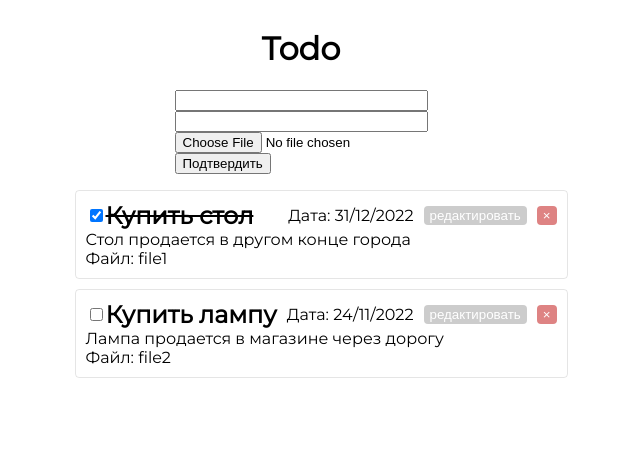
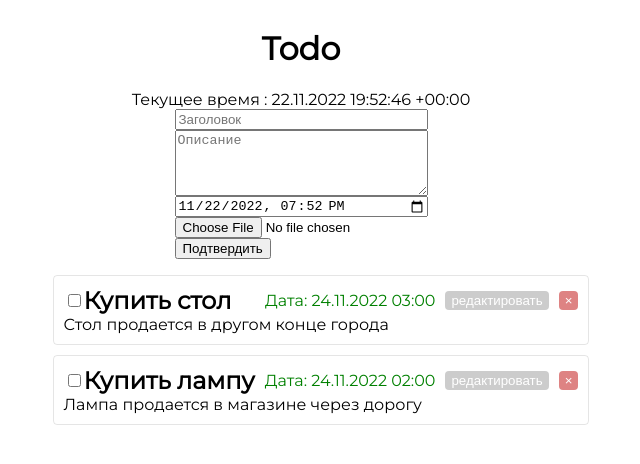
Before and after one commit to developer-miracle/frontend, a React (Create React App) app: page / in a window 1280 px wide. Shown: the top 464 px of the page, without its empty margins (339-979 px from the left). Built offline with nearby package versions, Linux system fonts and the light colour scheme.

Commit message:
add AddTodo

```diff
--- /dev/null
+++ b/src/components/AddTodo.tsx
@@ -0,0 +1,58 @@
+import React, { FormHTMLAttributes, useContext, useState } from "react";
+import dayjs, { Dayjs } from 'dayjs'
+import Context from '../context'
+import { AppContextInterface } from "../models";
+
+
+const styles = {
+    inputContainer: {
+        display: 'flex',
+        flexDirection: 'column'
+    },
+    formContainer: {
+
+    }
+}
+
+const AddTodo = () => {
+    const [title, setTitle] = useState('');
+    const [description, setDescription] = useState('');
+    const [date, setDate] = useState(dayjs)
+    const [file, setFile] = useState<File | null>();
+    const appendTodo = useContext<AppContextInterface | null>(Context)?.appendTodo
+    function submitForm(event: React.FormEvent) {
+        event.preventDefault()
+        if (appendTodo) appendTodo(
+            title,
+            description,
+            date,
+            file as File
+        )
+        setTitle('')
+        setDescription('')
+        setDate(dayjs())
+        setFile(null)
+    }
+
+    // useEffect(() => {
+    //     console.log(file)
+    //     setImg(<img src={file?.name as string} />)
+    // }, [file])
+
+    return (
+        <form onSubmit={submitForm} style={styles.formContainer}>
+            <div style={styles.inputContainer as React.CSSProperties}>
+                <input value={title} onChange={event => setTitle(event.target.value)} name="title" type="text" placeholder="Заголовок" />
+                <textarea value={description} onChange={event => setDescription(event.target.value)} name="description" placeholder="Описание" rows={4} />
+                <input value={date.format('YYYY-MM-DDTHH:mm')} onChange={event => {
+                    console.log(event.target.value)
+                    setDate(dayjs(event.target.value))
+                }} name="date" type="datetime-local" />
+                <input name="file" type="file" onChange={event => setFile(event.currentTarget.files?.item(0))} />
+            </div>
+            <button type="submit">Подтвердить</button>
+        </form>
+    )
+}
+
+export default AddTodo
--- a/src/components/Todo.tsx
+++ b/src/components/Todo.tsx
@@ -2,6 +2,11 @@ import React, { useEffect, useState } from 'react'
 import TodoList from './TodoList'
 import { todos } from '../todos'
 import Context from '../context'
+import dayjs, { Dayjs } from 'dayjs'
+import AddTodo from './AddTodo'
+import utc from 'dayjs/plugin/utc'
+import 'dayjs/locale/ru'
+
 
 const styles = {
     root: {
@@ -9,27 +14,14 @@ const styles = {
         flexDirection: 'column',
         justifyContent: 'center',
         alignItems: 'center'
-    },
-    inputContainer: {
-        display: 'flex',
-        flexDirection: 'column'
-    },
-    formContainer: {
-
     }
 }
 
-function submitForm(event: React.FormEvent) {
-    event.preventDefault()
-    console.log('event')
-}
-
-
-
 function Todo() {
+    dayjs.extend(utc)
+    dayjs.locale('ru')
     const [todoState, setTodoState] = useState(todos)
-    const [file, setFile] = useState<File | null>();
-    const [img, setImg] = useState(<></>);
+    const [dateTime, setDateTime] = useState<dayjs.Dayjs>(dayjs)
 
     function changeCompleted(id: Number): void {
         setTodoState(todoState.map(todo => {
@@ -40,33 +32,41 @@ function Todo() {
         }))
     }
 
-    // useEffect(() => {
-    //     console.log(file)
-    //     setImg(<img src={file?.name as string} />)
-    // }, [file])
+    function appendTodo(title: string, description: string, date: dayjs.Dayjs, file: File) {
+        let id = todoState.length ? todoState[todoState.length - 1].id as number + 1 : 1
+        setTodoState(todoState.concat([{
+            id: id,
+            completed: false,
+            title,
+            description,
+            date,
+            file
+        }]))
+    }
 
     function deleteTodo(id: Number) {
         setTodoState(todoState.filter(todo => todo.id !== id))
     }
 
+    useEffect(() => {
+        const interval = setInterval(
+            () => setDateTime(dayjs()),
+            1000
+        );
+        return () => {
+            clearInterval(interval)
+        }
+    }, [])
+
     return (
-        <Context.Provider value={{ deleteTodo }}>
+        <Context.Provider value={{ deleteTodo, appendTodo }}>
             <div style={styles.root as React.CSSProperties}>
                 <h1>Todo</h1>
-                <form onSubmit={submitForm} style={styles.formContainer}>
-                    <div style={styles.inputContainer as React.CSSProperties}>
-                        <input type="text" />
-                        <input type="text" />
-                        <input type="file" onChange={(event) => {
-                            setFile(event.currentTarget.files?.item(0))
-                        }} />
-                    </div>
-                    <button type="submit">Подтвердить</button>
-                </form>
+                <span>Текущее время : {dateTime?.format('DD.MM.YYYY HH:mm:ss Z')}</span>
+                <AddTodo />
                 <TodoList todos={todoState} changeCompleted={changeCompleted} />
             </div>
         </Context.Provider>
-
     )
 }
 
--- a/src/components/TodoItem.css
+++ b/src/components/TodoItem.css
@@ -1,3 +1,6 @@
 .completed {
     text-decoration: line-through;
 }
+.time-is-up {
+    color: red !important;
+}
--- a/src/components/TodoItem.tsx
+++ b/src/components/TodoItem.tsx
@@ -13,10 +13,6 @@ const styles = {
         border: '1px solid rgba(0, 0, 0, .1)',
         borderRadius: '4px',
         marginBottom: '10px',
-        // display: 'flex',
-        // justifyContent: 'space-between',
-        // padding: '20px',
-        // alignItems: 'center'
         padding: '10px'
     },
     titleContainer: {
@@ -27,6 +23,7 @@ const styles = {
     title: {
         fontSize: 'x-large',
         fontWeight: '600',
+        userSelect: 'none'
     },
     text: {
 
@@ -57,8 +54,12 @@ const styles = {
         display: 'flex'
     },
     date: {
-        margin: '0 10px'
+        margin: '0 10px',
+        color: 'green'
     },
+    file: {
+        margin: '10px 0'
+    }
 }
 
 function TodoItem(props: TodoItemProps) {
@@ -68,32 +69,38 @@ function TodoItem(props: TodoItemProps) {
         if (deleteTodoContext) deleteTodoContext(id)
     }
 
-    let day = todo.date.diff(dayjs(), 'day')
+    function editTodo(id: Number) {
+        console.log('edit: ' + id)
+    }
 
-    const classes = []
+    const classTitle = []
     if (todo.completed) {
-        classes.push('completed')
+        classTitle.push('completed')
+    }
+
+    const classTime = []
+    let millsec = todo.date.diff(dayjs())
+    if (todo.date.diff(dayjs()) <= 0 && todo.completed !== true) {
+        classTime.push('time-is-up')
     }
 
     return (
         <li style={styles.li}>
             <div style={styles.titleContainer}>
-                {/* <div>{props.index.toString()}</div> */}
                 <div style={styles.checkbox}>
                     <input type="checkbox" checked={todo.completed as boolean} onChange={() => props.changeCompleted(todo.id)} />
-                    <div className={classes.join(' ')} style={styles.title}>{todo.title}</div>
+                    <div onClick={() => props.changeCompleted(todo.id)} className={classTitle.join(' ')} style={styles.title as React.CSSProperties}>{todo.title}</div>
                 </div>
                 <div style={styles.buttons}>
-                    <div style={styles.date}>Дата: {todo.date.format('DD/MM/YYYY')}</div>
-                    <button style={styles.editButton}>редактировать</button>
+                    <div className={classTime.join(' ')} style={styles.date}>Дата: {todo.date.format('DD.MM.YYYY HH:mm')}</div>
+                    <button onClick={() => editTodo(todo.id)} style={styles.editButton}>редактировать</button>
                     <button onClick={() => deleteTodo(todo.id)} style={styles.deleteButton}>&times;</button>
                 </div>
             </div>
             <div style={styles.container as React.CSSProperties}>
-                <div style={styles.text}>{todo.text}</div>
-                <div >Файл: {todo.file}</div>
+                <span style={styles.text}>{todo.description}</span>
+                {todo.file ? <div style={styles.file}><strong>Файл:</strong> {todo.file?.name}</div> : ''}
             </div>
-
         </li>
     )
 }
--- a/src/todos.ts
+++ b/src/todos.ts
@@ -1,23 +1,22 @@
 import { ITodoItem } from './models'
 import dayjs from 'dayjs'
-import * as isLeapYear from 'dayjs/plugin/isLeapYear'
 import 'dayjs/locale/ru'
 
 export const todos: ITodoItem[] = [
     {
         id: 1,
-        completed: true,
+        completed: false,
         title: 'Купить стол',
-        text: 'Стол продается в другом конце города',
-        date: dayjs('2022-12-31').locale('ru'),
-        file: 'file1' // FIXME: Заменить на ФАЙЛ
+        description: 'Стол продается в другом конце города',
+        date: dayjs('2022-11-24 3:00'),
+        file: null
     },
     {
         id: 2,
         completed: false,
         title: 'Купить лампу',
-        text: 'Лампа продается в магазине через дорогу',
-        date: dayjs('2022-11-24').locale('ru'),
-        file: 'file2' // FIXME: Заменить на ФАЙЛ
+        description: 'Лампа продается в магазине через дорогу',
+        date: dayjs('2022-11-24 2:00'),
+        file: null
     }
 ]
```
Also changed, not shown: src/models.ts (+7 -5 lines).
